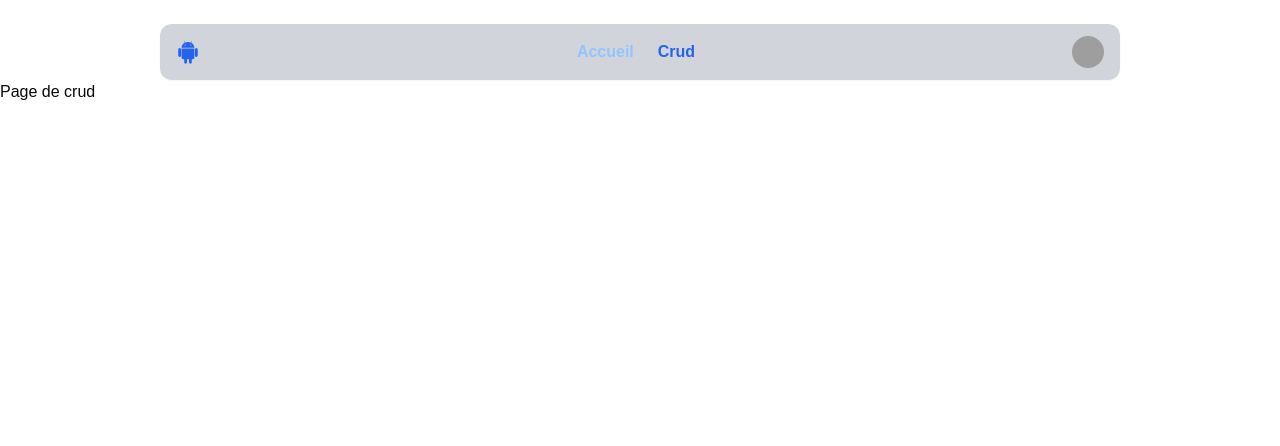
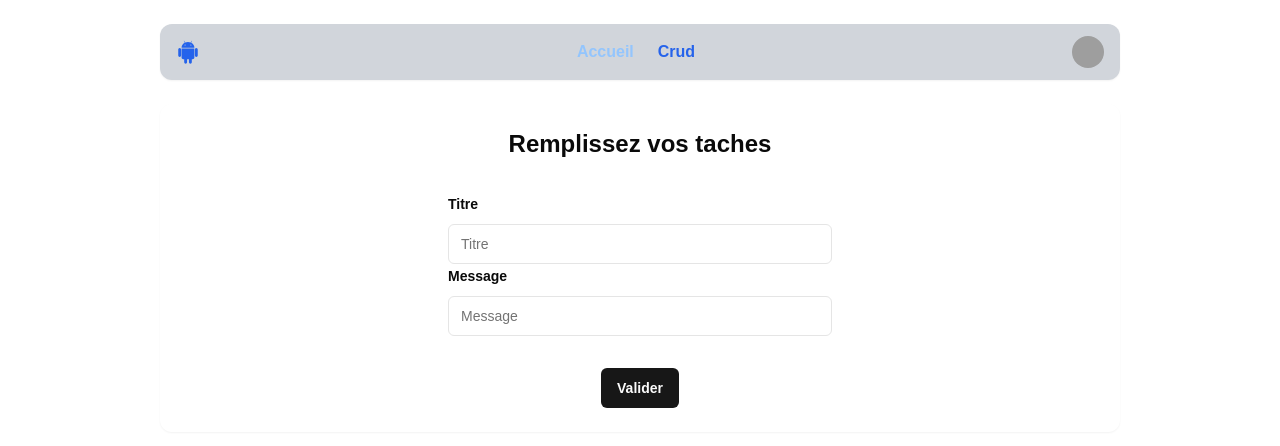
Before and after one commit to BouklifYacine/NextJSProjet, a Next.js app in the folder projet-next/: page /crud in a window 1280 px wide. Shown: the top 446 px of the page. Built offline with nearby package versions, Linux system fonts and the light colour scheme; grey boxes are pictures that could not be loaded.

Commit message:
Ajout du mini formulaire

```diff
--- a/projet-next/app/crud/page.tsx
+++ b/projet-next/app/crud/page.tsx
@@ -1,8 +1,27 @@
 import React from 'react'
+import { Button } from "@/components/ui/button"
+import { Input } from "@/components/ui/input"
+import { Label } from "@/components/ui/label"
 
 const Crud = () => {
   return (
-    <div>Page de crud </div>
+    <div className="w-3/4 mx-auto mt-6 rounded-xl px-4 py-6 shadow-sm">
+      <div className="flex flex-col items-center space-y-8">
+        <h1 className="text-2xl font-bold">Remplissez vos taches </h1>
+
+        <div className="w-full max-w-sm space-y-2">
+          <Label htmlFor="Titre" className='font-semibold'>Titre</Label>
+          <Input type="text" id="Titre" placeholder="Titre" />
+
+          <Label htmlFor="Message" className='font-semibold'>Message</Label>
+          <Input type="text" id="Message" placeholder="Message" />
+        </div>
+
+        <Button className="mt-2 font-bold">
+          Valider
+        </Button>
+      </div>
+    </div>
   )
 }
 
--- /dev/null
+++ b/projet-next/components/ui/button.tsx
@@ -0,0 +1,56 @@
+import * as React from "react"
+import { Slot } from "@radix-ui/react-slot"
+import { cva, type VariantProps } from "class-variance-authority"
+
+import { cn } from "@/lib/utils"
+
+const buttonVariants = cva(
+  "inline-flex items-center justify-center gap-2 whitespace-nowrap rounded-md text-sm font-medium ring-offset-background transition-colors focus-visible:outline-none focus-visible:ring-2 focus-visible:ring-ring focus-visible:ring-offset-2 disabled:pointer-events-none disabled:opacity-50 [&_svg]:pointer-events-none [&_svg]:size-4 [&_svg]:shrink-0",
+  {
+    variants: {
+      variant: {
+        default: "bg-primary text-primary-foreground hover:bg-primary/90",
+        destructive:
+          "bg-destructive text-destructive-foreground hover:bg-destructive/90",
+        outline:
+          "border border-input bg-background hover:bg-accent hover:text-accent-foreground",
+        secondary:
+          "bg-secondary text-secondary-foreground hover:bg-secondary/80",
+        ghost: "hover:bg-accent hover:text-accent-foreground",
+        link: "text-primary underline-offset-4 hover:underline",
+      },
+      size: {
+        default: "h-10 px-4 py-2",
+        sm: "h-9 rounded-md px-3",
+        lg: "h-11 rounded-md px-8",
+        icon: "h-10 w-10",
+      },
+    },
+    defaultVariants: {
+      variant: "default",
+      size: "default",
+    },
+  }
+)
+
+export interface ButtonProps
+  extends React.ButtonHTMLAttributes<HTMLButtonElement>,
+    VariantProps<typeof buttonVariants> {
+  asChild?: boolean
+}
+
+const Button = React.forwardRef<HTMLButtonElement, ButtonProps>(
+  ({ className, variant, size, asChild = false, ...props }, ref) => {
+    const Comp = asChild ? Slot : "button"
+    return (
+      <Comp
+        className={cn(buttonVariants({ variant, size, className }))}
+        ref={ref}
+        {...props}
+      />
+    )
+  }
+)
+Button.displayName = "Button"
+
+export { Button, buttonVariants }
--- /dev/null
+++ b/projet-next/components/ui/input.tsx
@@ -0,0 +1,22 @@
+import * as React from "react"
+
+import { cn } from "@/lib/utils"
+
+const Input = React.forwardRef<HTMLInputElement, React.ComponentProps<"input">>(
+  ({ className, type, ...props }, ref) => {
+    return (
+      <input
+        type={type}
+        className={cn(
+          "flex h-10 w-full rounded-md border border-input bg-background px-3 py-2 text-base ring-offset-background file:border-0 file:bg-transparent file:text-sm file:font-medium file:text-foreground placeholder:text-muted-foreground focus-visible:outline-none focus-visible:ring-2 focus-visible:ring-ring focus-visible:ring-offset-2 disabled:cursor-not-allowed disabled:opacity-50 md:text-sm",
+          className
+        )}
+        ref={ref}
+        {...props}
+      />
+    )
+  }
+)
+Input.displayName = "Input"
+
+export { Input }
--- /dev/null
+++ b/projet-next/components/ui/label.tsx
@@ -0,0 +1,26 @@
+"use client"
+
+import * as React from "react"
+import * as LabelPrimitive from "@radix-ui/react-label"
+import { cva, type VariantProps } from "class-variance-authority"
+
+import { cn } from "@/lib/utils"
+
+const labelVariants = cva(
+  "text-sm font-medium leading-none peer-disabled:cursor-not-allowed peer-disabled:opacity-70"
+)
+
+const Label = React.forwardRef<
+  React.ElementRef<typeof LabelPrimitive.Root>,
+  React.ComponentPropsWithoutRef<typeof LabelPrimitive.Root> &
+    VariantProps<typeof labelVariants>
+>(({ className, ...props }, ref) => (
+  <LabelPrimitive.Root
+    ref={ref}
+    className={cn(labelVariants(), className)}
+    {...props}
+  />
+))
+Label.displayName = LabelPrimitive.Root.displayName
+
+export { Label }
--- a/projet-next/package.json
+++ b/projet-next/package.json
@@ -11,6 +11,8 @@
   "dependencies": {
     "@prisma/client": "^6.1.0",
     "@radix-ui/react-avatar": "^1.1.2",
+    "@radix-ui/react-label": "^2.1.1",
+    "@radix-ui/react-slot": "^1.1.1",
     "class-variance-authority": "^0.7.1",
     "classnames": "^2.5.1",
     "clsx": "^2.1.1",
```
Also changed, not shown: 1 other file (tests, documents, lock files or other folders).
